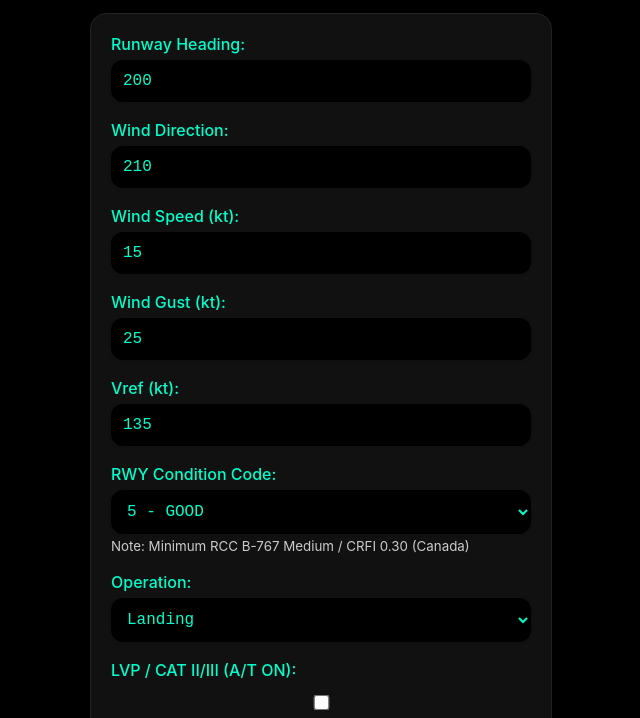
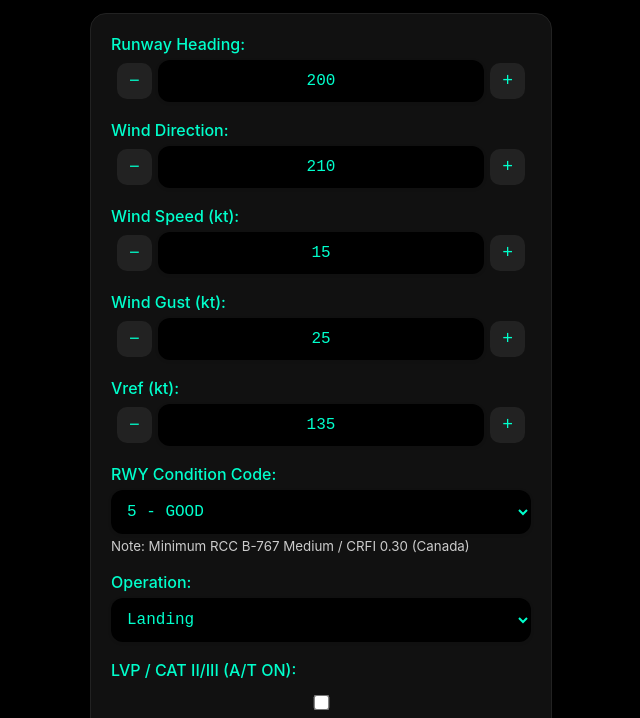
Before and after one commit to freelab2000/wind-correction, a plain HTML site: page index.html in a window 1280 px wide. Shown: the part 82-800 px from the top of the page, without its empty margins (319-959 px from the left). Drawn offline with Linux system fonts and the light colour scheme.

Commit message:
Update index.html

```diff
--- a/index.html
+++ b/index.html
@@ -53,24 +53,50 @@
       font-weight: 500;
     }
 
-    input[type="number"],
-    select,
-    input[type="text"] {
+    .number-group {
+      display: flex;
+      align-items: center;
+    }
+
+    .number-group button {
+      background-color: #222;
+      color: #00ffcc;
+      border: none;
+      padding: 8px 12px;
+      font-size: 18px;
+      font-family: monospace;
+      cursor: pointer;
+      border-radius: 10px;
+      margin: 0 6px;
+    }
+
+    .number-group input {
+      flex: 1;
+      text-align: center;
       padding: 12px;
       border-radius: 12px;
       border: none;
       font-size: 16px;
       font-family: monospace;
-      box-shadow: 0 1px 4px rgba(0,0,0,0.06);
       background-color: #000;
       color: #00ffcc;
+      box-shadow: 0 1px 4px rgba(0,0,0,0.06);
     }
 
-    input[type="number"]:focus,
-    select:focus,
-    input[type="text"]:focus {
+    .number-group input:focus {
       outline: 2px solid #00ffcc;
       background-color: #111;
+    }
+
+    select {
+      padding: 12px;
+      border-radius: 12px;
+      border: none;
+      font-size: 16px;
+      font-family: monospace;
+      background-color: #000;
+      color: #00ffcc;
+      box-shadow: 0 1px 4px rgba(0,0,0,0.06);
     }
 
     input[type="checkbox"] {
@@ -83,7 +109,7 @@
       color: #ccc;
     }
 
-    button {
+    button[type="submit"] {
       padding: 14px;
       border: none;
       border-radius: 12px;
@@ -96,9 +122,10 @@
       color: #000;
       box-shadow: 0 3px 6px rgba(0,0,0,0.2);
       transition: background-color 0.3s ease;
+      margin-top: 10px;
     }
 
-    button:hover {
+    button[type="submit"]:hover {
       background-color: #00ddaa;
     }
 
@@ -148,24 +175,49 @@
   <form id="windForm">
     <div class="form-group">
       <label for="runway">Runway Heading:</label>
-      <input type="number" id="runway" value="200" />
+      <div class="number-group">
+        <button type="button" onclick="adjust('runway', -1)">−</button>
+        <input type="text" id="runway" value="200" />
+        <button type="button" onclick="adjust('runway', 1)">+</button>
+      </div>
     </div>
+
     <div class="form-group">
       <label for="windDir">Wind Direction:</label>
-      <input type="number" id="windDir" min="0" max="360" value="210" />
+      <div class="number-group">
+        <button type="button" onclick="adjust('windDir', -1)">−</button>
+        <input type="text" id="windDir" value="210" />
+        <button type="button" onclick="adjust('windDir', 1)">+</button>
+      </div>
     </div>
+
     <div class="form-group">
       <label for="windSpeed">Wind Speed (kt):</label>
-      <input type="number" id="windSpeed" value="15" />
+      <div class="number-group">
+        <button type="button" onclick="adjust('windSpeed', -1)">−</button>
+        <input type="text" id="windSpeed" value="15" />
+        <button type="button" onclick="adjust('windSpeed', 1)">+</button>
+      </div>
     </div>
+
     <div class="form-group">
       <label for="windGust">Wind Gust (kt):</label>
-      <input type="number" id="windGust" value="25" />
+      <div class="number-group">
+        <button type="button" onclick="adjust('windGust', -1)">−</button>
+        <input type="text" id="windGust" value="25" />
+        <button type="button" onclick="adjust('windGust', 1)">+</button>
+      </div>
     </div>
+
     <div class="form-group">
       <label for="vref">Vref (kt):</label>
-      <input type="number" id="vref" value="135" />
+      <div class="number-group">
+        <button type="button" onclick="adjust('vref', -1)">−</button>
+        <input type="text" id="vref" value="135" />
+        <button type="button" onclick="adjust('vref', 1)">+</button>
+      </div>
     </div>
+
     <div class="form-group">
       <label for="rwyCode">RWY Condition Code:</label>
       <select id="rwyCode">
@@ -176,6 +228,7 @@
       </select>
       <small>Note: Minimum RCC B-767 Medium / CRFI 0.30 (Canada)</small>
     </div>
+
     <div class="form-group">
       <label for="operation">Operation:</label>
       <select id="operation">
@@ -183,10 +236,12 @@
         <option value="landing" selected>Landing</option>
       </select>
     </div>
+
     <div class="form-group">
       <label for="lvp">LVP / CAT II/III (A/T ON):</label>
       <input type="checkbox" id="lvp" />
     </div>
+
     <button type="submit">Calculate</button>
   </form>
 
@@ -197,6 +252,13 @@
   <footer>Version 1.2.3fwt</footer>
 
   <script>
+    function adjust(id, step) {
+      const input = document.getElementById(id);
+      let value = parseInt(input.value) || 0;
+      value += step;
+      input.value = value;
+    }
+
     document.getElementById("windForm").addEventListener("submit", function (e) {
       e.preventDefault();
 
```
